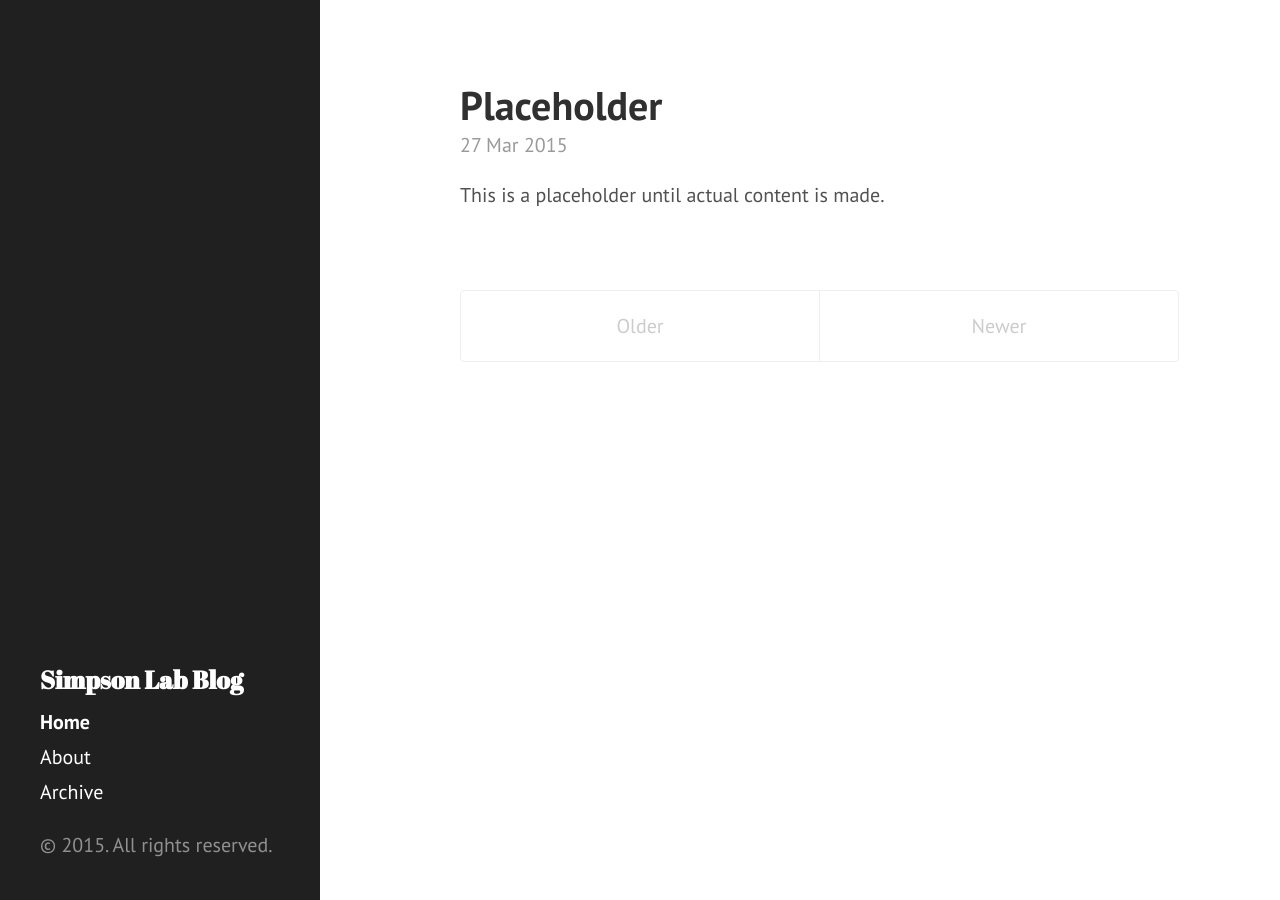
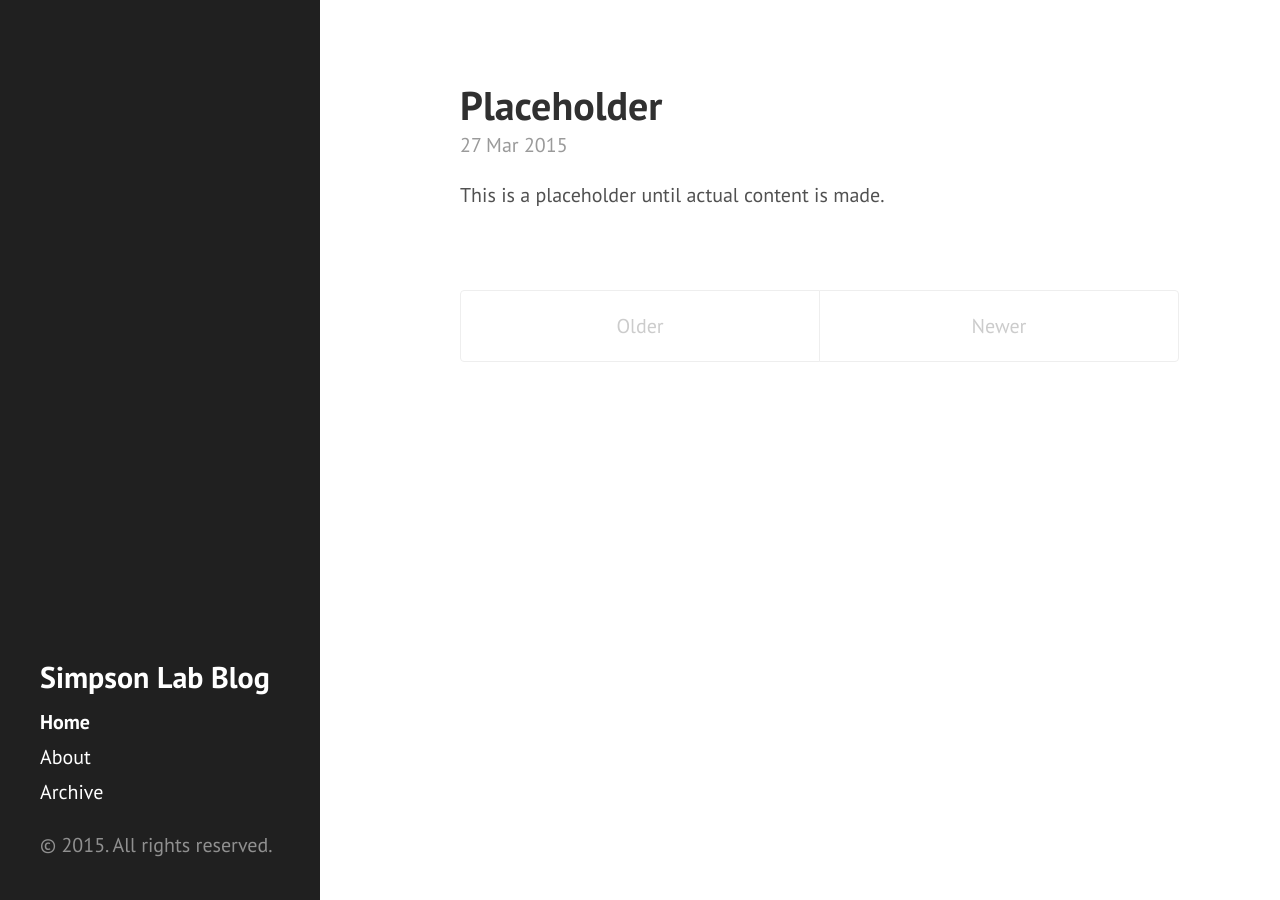
Before and after one commit to simpsonlab/simpsonlab.github.io, a Jekyll site: the page built from index.html, in a window 1280 px wide. Built offline with Jekyll 4.4.1, drawn with Linux system fonts in a browser that asks for light colours; the list of posts is cut into pages by our own code.

Commit message:
change font

```diff
--- a/public/css/hyde.css
+++ b/public/css/hyde.css
@@ -79,8 +79,7 @@ html {
 .sidebar-about h1 {
   color: #fff;
   margin-top: 0;
-  font-family: "Abril Fatface", serif;
-  font-size: 1.25rem;
+  font-size: 1.5rem;
 }
 
 /* Sidebar nav */
```
Also changed, not shown: 2 other files.
